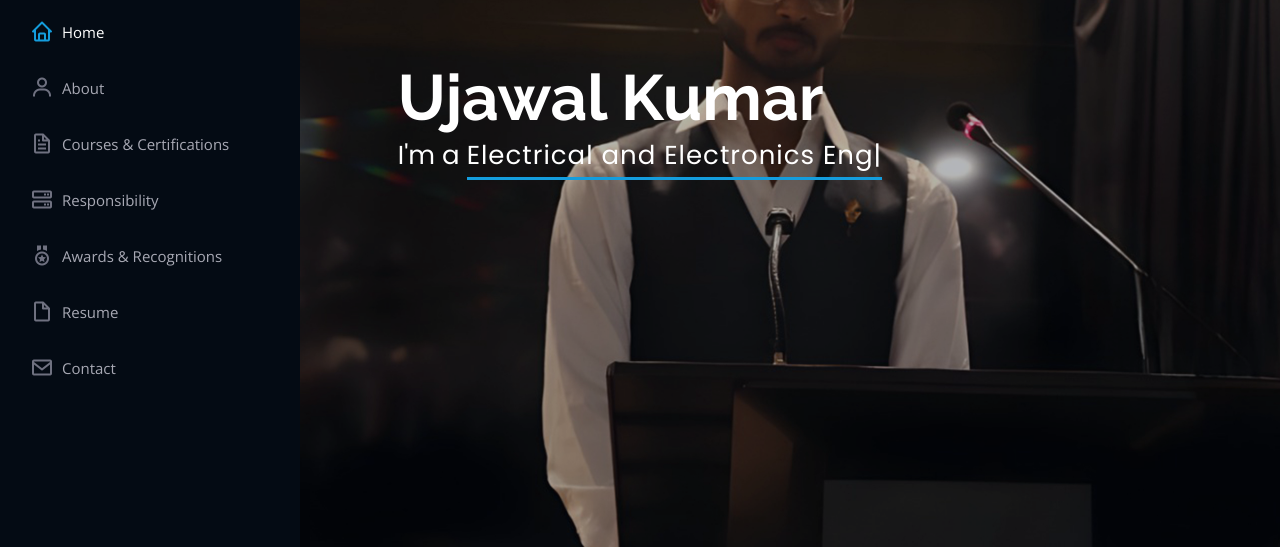
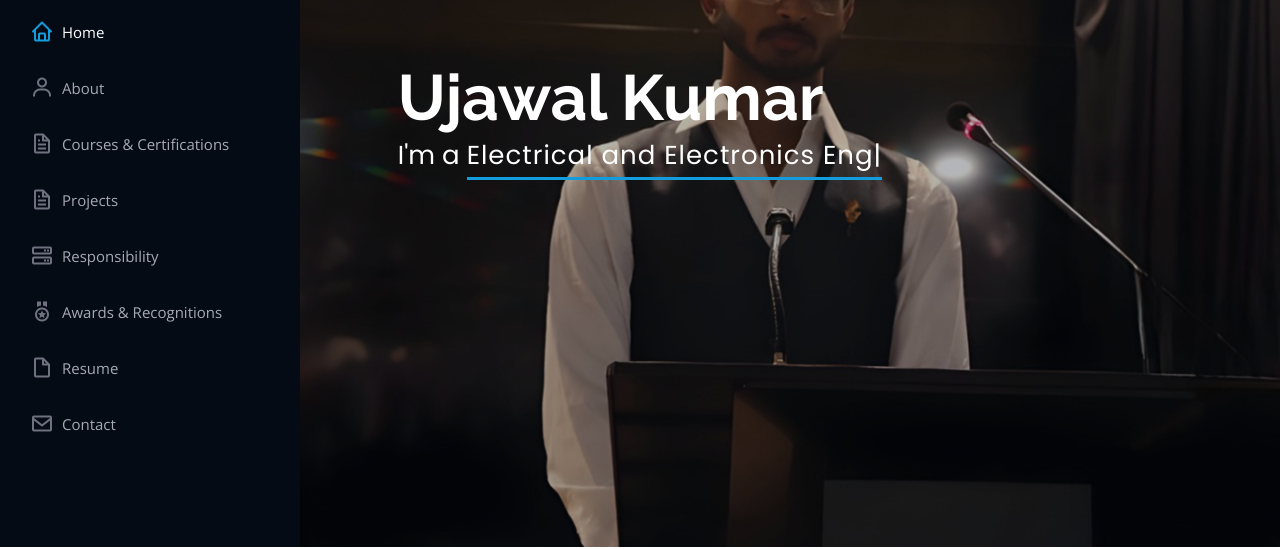
Before and after one commit to Ujawal-K/Ujawal.github.io, a plain HTML site: page index.html in a window 1280 px wide. Shown: the part 253-802 px from the top of the page. Drawn offline with nearby package versions, Linux system fonts and the light colour scheme.

Commit message:
Update index.html

```diff
--- a/index.html
+++ b/index.html
@@ -60,6 +60,7 @@
           <li><a href="#hero" class="nav-link scrollto active"><i class="bx bx-home"></i> <span>Home</span></a></li>
           <li><a href="#about" class="nav-link scrollto"><i class="bx bx-user"></i> <span>About</span></a></li>
           <li><a href="#courses" class="nav-link scrollto"><i class="bx bx-file"></i> <span>Courses & Certifications</span></a></li>
+          <li><a href="#projects" class="nav-link scrollto"><i class="bx bx-file"></i> <span>Projects</span></a></li>
           <li><a href="#services" class="nav-link scrollto"><i class="bx bx-server"></i> <span>Responsibility</span></a></li>
           <li><a href="#awards" class="nav-link scrollto"><i class="bx bx-medal"></i> <span>Awards & Recognitions</span></a></li>
           <li><a href="#resume" class="nav-link scrollto"><i class="bx bx-file-blank"></i> <span>Resume</span></a></li>
@@ -333,7 +334,7 @@
         </section><!-- End Services Section -->
 
            <!-- ======= Services Section ======= -->
-    <section id="services" class="services">
+    <section id="Projects" class="services">
       <div class="container">
 
         <div class="section-title">
```
